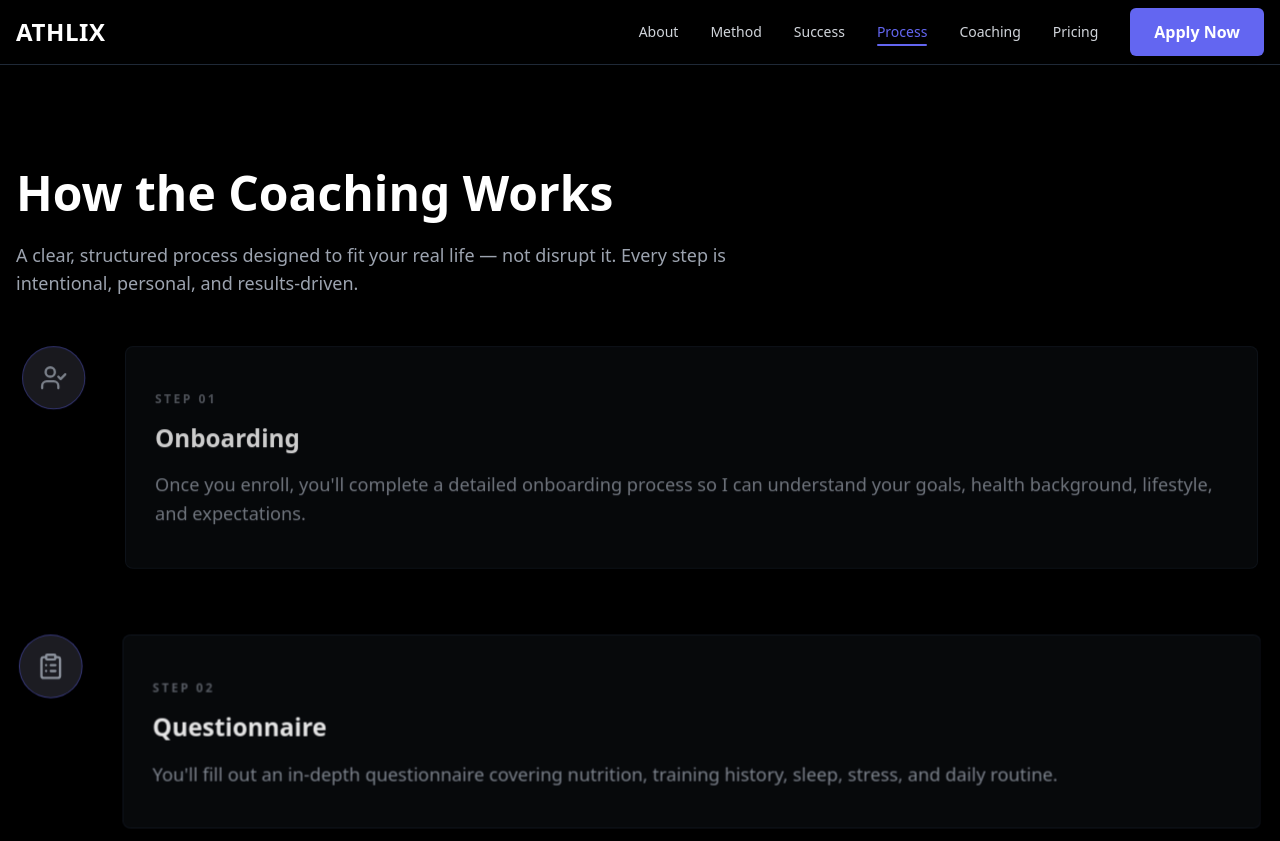
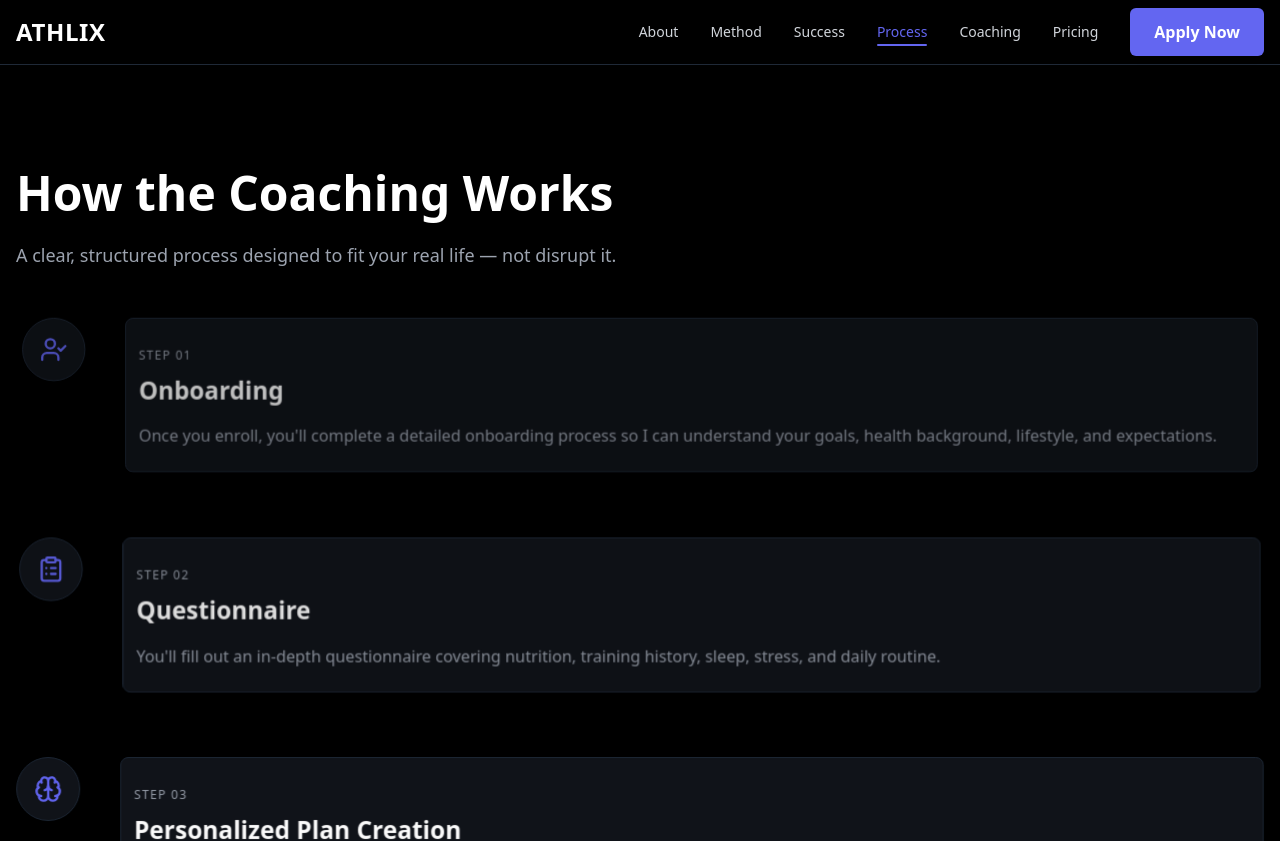
Before and after one commit to YashSinghal2001/athlix-website, a React (Vite) app: page /process in a window 1280 px wide. Shown: the top 841 px of the page. Built offline with nearby package versions, Linux system fonts and the light colour scheme.

Commit message:
Process Page Fixed

```diff
--- a/src/pages/Process.jsx
+++ b/src/pages/Process.jsx
@@ -1,6 +1,12 @@
 import { motion, useScroll, useTransform } from "framer-motion";
 import { useRef } from "react";
-import { UserCheck, ClipboardList, Brain, LineChart, MessageCircle } from "lucide-react";
+import {
+  UserCheck,
+  ClipboardList,
+  Brain,
+  LineChart,
+  MessageCircle,
+} from "lucide-react";
 import Section from "../components/ui/Section";
 import Card from "../components/ui/Card";
 import useIsMobile from "../hooks/useIsMobile";
@@ -44,6 +50,8 @@ const steps = [
 ];
 
 export default function Process() {
+  const isMobile = useIsMobile();
+
   return (
     <section className="relative w-full min-h-[100svh] px-4">
       <Section className="max-w-7xl mx-auto py-10 md:py-20">
@@ -52,108 +60,86 @@ export default function Process() {
         </h1>
 
         <p className="text-brand-muted mt-6 text-lg max-w-3xl">
-          A clear, structured process designed to fit your real life — not disrupt it.
-          Every step is intentional, personal, and results-driven.
+          A clear, structured process designed to fit your real life — not
+          disrupt it.
         </p>
 
         <div className="relative mt-12 space-y-16">
-          {steps.map((step) => (
-            <StepCard key={step.id} step={step} />
-          ))}
+          {steps.map((step) =>
+            isMobile ? (
+              <MobileStepCard key={step.id} step={step} />
+            ) : (
+              <DesktopStepCard key={step.id} step={step} />
+            )
+          )}
         </div>
       </Section>
     </section>
   );
 }
 
-function StepCard({ step }) {
+/* ---------------- MOBILE SAFE CARD ---------------- */
+
+function MobileStepCard({ step }) {
+  const Icon = step.icon;
+
+  return (
+    <div className="flex flex-col gap-6">
+      <Card className="p-8 bg-brand-surface border border-brand-border rounded-2xl">
+        <div className="flex items-center gap-4 mb-4">
+          <div className="w-12 h-12 rounded-full bg-brand-accent/10 flex items-center justify-center">
+            <Icon className="w-6 h-6 text-brand-accent" />
+          </div>
+          <span className="text-xs tracking-widest uppercase text-brand-muted">
+            Step 0{step.id}
+          </span>
+        </div>
+
+        <h3 className="text-xl font-bold mb-3">{step.title}</h3>
+        <p className="text-brand-muted leading-relaxed">
+          {step.description}
+        </p>
+      </Card>
+    </div>
+  );
+}
+
+/* ---------------- DESKTOP ANIMATED CARD ---------------- */
+
+function DesktopStepCard({ step }) {
   const Icon = step.icon;
   const ref = useRef(null);
-  const isMobile = useIsMobile();
 
-  // Scroll tracking (safe because we neutralize its effect on mobile)
   const { scrollYProgress } = useScroll({
     target: ref,
     offset: ["start end", "end start"],
   });
 
-  // Desktop-only focus animation
-  const opacity = !isMobile
-    ? useTransform(scrollYProgress, [0, 0.5, 1], [0.6, 1, 0.6])
-    : undefined;
-
-  const scale = !isMobile
-    ? useTransform(scrollYProgress, [0, 0.5, 1], [0.98, 1, 0.98])
-    : undefined;
-
-  // Mobile animation
-  const mobileVariants = {
-    hidden: { opacity: 0, y: 16 },
-    visible: {
-      opacity: 1,
-      y: 0,
-      transition: { duration: 0.35, ease: "easeOut" },
-    },
-  };
+  const opacity = useTransform(scrollYProgress, [0, 0.5, 1], [0.5, 1, 0.5]);
+  const scale = useTransform(scrollYProgress, [0, 0.5, 1], [0.98, 1, 0.98]);
 
   return (
     <motion.div
       ref={ref}
-      initial={isMobile ? "hidden" : { opacity: 0, y: 30 }}
-      whileInView={isMobile ? "visible" : { opacity: 1, y: 0 }}
-      viewport={{ once: true, margin: isMobile ? "-20px" : "-60px" }}
-      variants={isMobile ? mobileVariants : undefined}
-      transition={{ duration: 0.6, ease: "easeOut" }}
-      className="relative flex flex-col md:flex-row gap-10 md:items-start group"
-      style={{
-        opacity: isMobile ? 1 : opacity,
-        scale: isMobile ? 1 : scale,
-      }}
+      style={{ opacity, scale }}
+      className="relative flex gap-10 items-start"
     >
-      {/* Desktop Timeline Node */}
-      <div className="hidden md:flex flex-col items-center z-10 sticky top-32">
-        <motion.div
-          className="w-16 h-16 rounded-full bg-brand-surface border border-gray-700 flex items-center justify-center shadow-md relative overflow-hidden"
-          whileInView={{
-            borderColor: "rgba(99,102,241,0.5)",
-            backgroundColor: "#1F1F26",
-          }}
-          viewport={{ margin: "-120px" }}
-          transition={{ duration: 0.4 }}
-        >
-          <div className="absolute inset-0 rounded-full border border-brand-accent/20 scale-110" />
-          <Icon className="w-7 h-7 text-gray-400 group-hover:text-brand-accent transition-colors duration-300" />
-        </motion.div>
+      {/* Timeline Dot */}
+      <div className="hidden md:flex flex-col items-center sticky top-32">
+        <div className="w-16 h-16 rounded-full bg-brand-surface border border-brand-border flex items-center justify-center">
+          <Icon className="w-7 h-7 text-brand-accent" />
+        </div>
       </div>
 
-      {/* Card */}
+      {/* Content */}
       <div className="flex-1">
-        <Card
-          className="p-8 md:p-10 border border-brand-border/50 bg-brand-surface/50 backdrop-blur-sm rounded-2xl transition-all duration-500 hover:border-brand-accent/30 hover:bg-brand-surface"
-          hoverEffect={false}
-        >
-          {/* Mobile header */}
-          <div className="flex items-center gap-4 mb-4 md:hidden">
-            <div className="w-12 h-12 rounded-full bg-brand-surface border border-gray-800 flex items-center justify-center">
-              <Icon className="w-6 h-6 text-brand-accent" />
-            </div>
-            <span className="text-brand-muted text-xs font-bold tracking-[0.2em] uppercase">
-              Step 0{step.id}
-            </span>
-          </div>
+        <Card className="p-10 bg-brand-surface border border-brand-border rounded-2xl">
+          <span className="text-xs tracking-widest uppercase text-brand-muted">
+            Step 0{step.id}
+          </span>
 
-          {/* Desktop step label */}
-          <div className="hidden md:block mb-3">
-            <span className="text-brand-muted/60 text-xs font-bold tracking-[0.2em] uppercase group-hover:text-brand-accent/80 transition-colors duration-300">
-              Step 0{step.id}
-            </span>
-          </div>
-
-          <h3 className="text-xl md:text-2xl font-bold text-white mb-4 group-hover:text-brand-accent transition-colors duration-300">
-            {step.title}
-          </h3>
-
-          <p className="text-brand-muted leading-relaxed text-lg opacity-90">
+          <h3 className="text-2xl font-bold mt-2 mb-4">{step.title}</h3>
+          <p className="text-brand-muted leading-relaxed">
             {step.description}
           </p>
         </Card>
```
